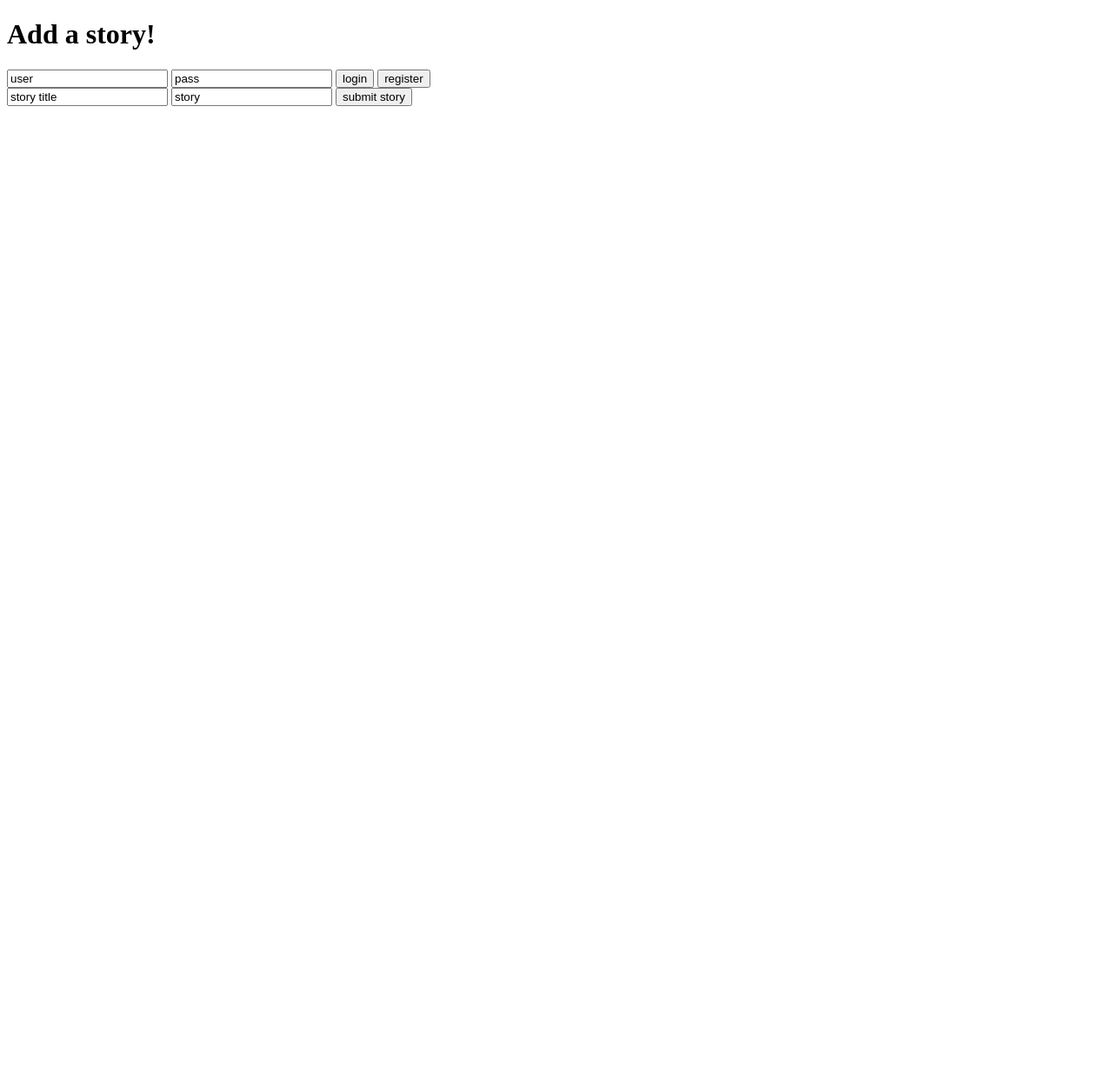
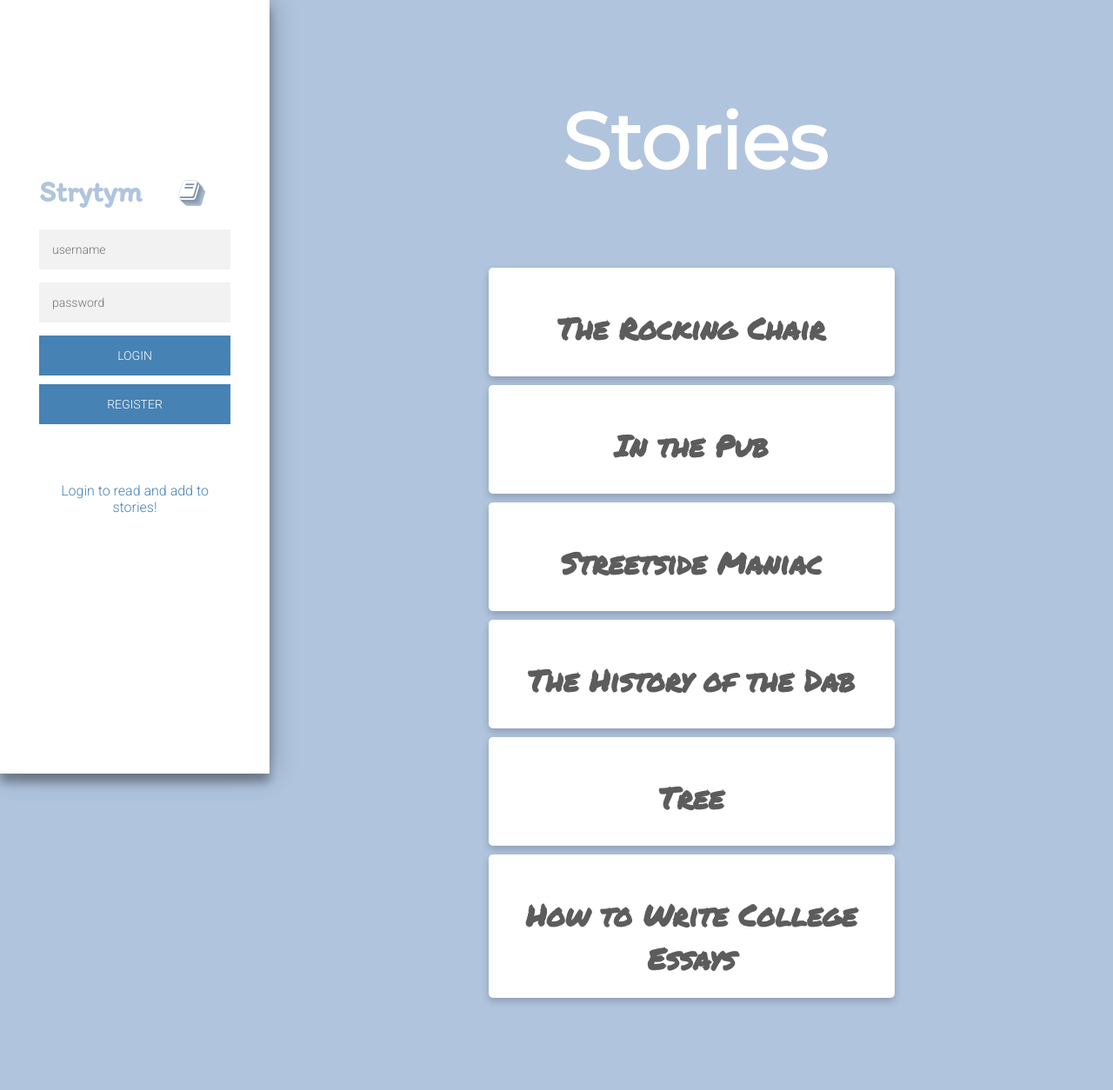
Before and after one commit to eccentricayman/WEBLOGE, a Flask app: page /addStory in a window 1280 px wide. Shown: the whole page at 87% size. Before the commit the page ends 122 px from the top, so only its background shows below. Run offline with Flask 2, Linux system fonts and the light colour scheme; some libraries are stand-ins or nearby versions.

```diff
--- a/templates/addstory.html
+++ b/templates/addstory.html
@@ -1,22 +1,73 @@
 <!DOCTYPE html>
 <html>
-  <head>
-    <title>Add Story</title>
-  </head>
-  <body>
-    <h1>Add a story!</h1>
+    <link type="text/css" rel="stylesheet" href="{{ url_for('static', filename='formstyle.css') }}" />
+    <link type="text/css" rel="stylesheet" href="{{ url_for('static', filename='animate.min.css') }}" />
+    <link rel="stylesheet" href="https://maxcdn.bootstrapcdn.com/font-awesome/4.4.0/css/font-awesome.min.css">
+    <head> <title> wot </title> </head>
+    <body{% if user %} style = "background:#FFFFFF;"{% endif %}>
+        <div class="page animated slideInUp" style="">
+            {% if user %}
+            <h3>Your Feed</h3>
+            <h2>
+                {% for storyData in data %}
+                <div class="titlecard">
+                    <h1> {{ storyData[0] }} </h1>
+                    <p> {{ storyData[1] }} </p>
+                    <form action="/loadStory" method="POST">
+                        <input type="text" name="id" value="{{ storyData[2] }}" style="display: none"></input>
+                        <input type="submit" name="Read Story" value="Read"></input>
+                </div>
+                {% endfor %}
+            </h2>
+            {% else %}
+            <h3> &nbsp&nbspStories</h3>
+            <h2>
+                <div class="titlecard" >
+                    <center style="margin-top:40px;">The Rocking Chair</center>
+                </div>
+                <div class="titlecard" >
+                    <center style="margin-top:40px;">In the Pub</center>
+                </div>
+                <div class="titlecard" >
+                    <center style="margin-top:40px;">Streetside Maniac</center>
+                </div>
+                <div class="titlecard" >
+                    <center style="margin-top:40px;">The History of the Dab</center>
+                </div>
+                <div class="titlecard" >
+                    <center style="margin-top:40px;">Tree</center>
+                </div>
+                <div class="titlecard" >
+                    <center style="margin-top:40px;">How to Write College Essays</center>
+                </div>
+            </h2>
+            {% endif %}
 
-     <form action="/result" method="POST">
-      <input type="text" name="user" value="user">
-      <input type="text" name="pass" value="pass">
-      <input type="submit" name="login" value="login">
-      <input type="submit" name="register" value="register">
-    </form>
 
-    <form action='/add/' method="POST">
-      <input type="text" name="title" value="story title">
-      <input type="text" name="story" value="story">
-      <input type="submit" name="subStory" value="submit story">
-    </form>
-  </body>
+        </div>
+        {% if user %}
+        <div class="sform animated slideInLeft" style = "background:LightSteelBlue;">
+            <h1 style = "margin-top:-10px; text-align: left; color:white; font-size:34px;">Strytym</h1> <i id="icon" class="fa fa-book" style="position:absolute;margin-top:-80px;margin-left:22px;text-shadow: 0px 0px rgb(123,137,155), 1px 1px rgb(130,145,164), 2px 2px rgb(136,152,172), 3px 3px rgb(143,159,180), 4px 4px rgb(150,167,189), 5px 5px rgb(156,174,197), 6px 6px rgb(163,181,205), 7px 7px rgb(169,189,214); font-size: 26px; color: rgb(255, 255, 255); height: 80px; width: 80px; line-height: 80px; border-radius: ; text-align: center; background-color: rgb(176, 196, 222);"></i>
+            <div style = "margin-top:450px;">
+                <form action="logout" method="post">
+                    <button type="submit" name="logout" value="logout" > logout </button>
+                </form>
+            </div>
+            <br>
+            <div style="color:white;">You are logged in as {{user}} </div>
+            {% else %}
+            <div class="sform animated slideInLeft"> <div class="animated fadeInDownBig" style="margin-top:75%;">
+                <h1  style = "margin-top:-10px; text-align: left; color:LightSteelBlue; font-size:34px;">Strytym</h1> <i id="icon" class="animated fadeInDownBig fa fa-book" style="position:absolute;margin-top:-85px;margin-left:22px;text-shadow: 0px 0px rgb(123,137,155), 1px 1px rgb(130,145,164), 2px 2px rgb(136,152,172), 3px 3px rgb(143,159,180), 4px 4px rgb(150,167,189), 5px 5px rgb(156,174,197), 6px 6px rgb(163,181,205), 7px 7px rgb(169,189,214); font-size: 26px; color: rgb(255, 255, 255); height: 80px; width: 80px; line-height: 80px; border-radius: ; text-align: center; "></i>
+                <form action="login" method="post">
+                    <input type="text" name="username" placeholder="username" />
+                    <input type="password" name="password" placeholder="password"/>
+                    <button type="submit" name="login" value="login" />login</button>
+                    <button type="submit" name="register" value="register" />register</button>
+                </form>
+            </div>
+            <br><div style="color:red;{% if error == False %}color:green;{% endif %}">{{msg}}</div><br>
+            <br>Login to read and add to stories!
+            </div>
+            {% endif %}
+    </body>
 </html>
--- a/templates/homepage.html
+++ b/templates/homepage.html
@@ -14,8 +14,8 @@
                     <h1> {{ storyData[0] }} </h1>
                     <p> {{ storyData[1] }} </p>
                     <form action="/loadStory" method="POST">
-                        <input type="text" name="id" value= {{ storyData[2] }} style="display: none">
-                        <input type="submit" name="Read Story" value="">
+                        <input type="text" name="id" value="{{ storyData[2] }}" style="display: none"></input>
+                        <input type="submit" name="Read Story" value="Read"></input>
                 </div>
                 {% endfor %}
             </h2>
```
Also changed, not shown: utils/genFeed.py (+7 -6 lines).
